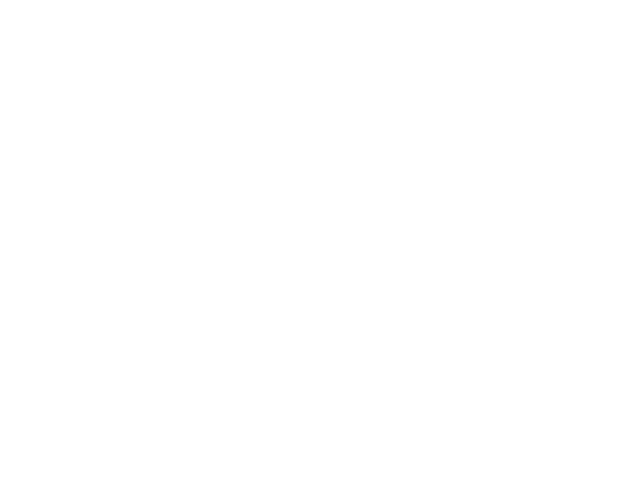
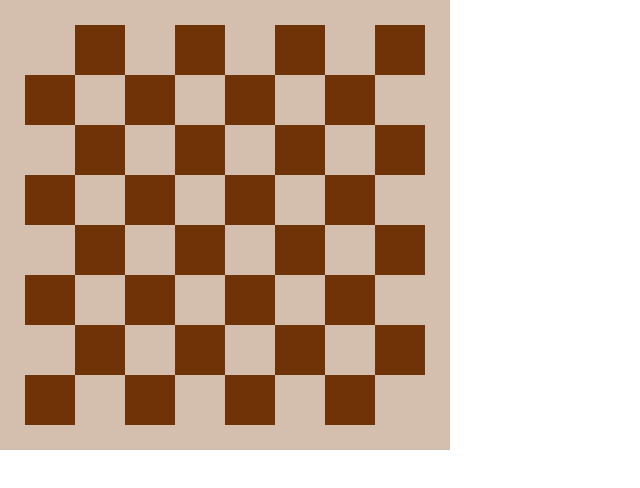
Before and after one commit to Glebcode/chess_board, a plain HTML site: page index.html in a window 1280 px wide. Shown: the whole page, without its empty margins (0-640 px from the left). Drawn offline with Linux system fonts and the light colour scheme.

Commit message:
update(html, css):add squars, boarders

```diff
--- a/index.html
+++ b/index.html
@@ -1,12 +1,85 @@
 <!DOCTYPE html>
 <html lang="en">
+
 <head>
     <meta charset="UTF-8">
     <meta name="viewport" content="width=device-width, initial-scale=1.0">
     <title>Chess board</title>
     <link rel="stylesheet" href="main.css">
 </head>
+
 <body>
+    <div class="chess_board">
+        <div class="square1"></div>
+        <div class="square2"></div>
+        <div class="square3"></div>
+        <div class="square4"></div>
+        <div class="square5"></div>
+        <div class="square6"></div>
+        <div class="square7"></div>
+        <div class="square8"></div>
+        <div class="square9"></div>
+        <div class="square10"></div>
+        <div class="square11"></div>
+        <div class="square12"></div>
+        <div class="square13"></div>
+        <div class="square14"></div>
+        <div class="square15"></div>
+        <div class="square16"></div>
+        <div class="square17"></div>
+        <div class="square18"></div>
+        <div class="square19"></div>
+        <div class="square20"></div>
+        <div class="square21"></div>
+        <div class="square22"></div>
+        <div class="square23"></div>
+        <div class="square24"></div>
+        <div class="square25"></div>
+        <div class="square26"></div>
+        <div class="square27"></div>
+        <div class="square28"></div>
+        <div class="square29"></div>
+        <div class="square30"></div>
+        <div class="square31"></div>
+        <div class="square32"></div>
+        <div class="square33"></div>
+        <div class="square34"></div>
+        <div class="square35"></div>
+        <div class="square36"></div>
+        <div class="square37"></div>
+        <div class="square38"></div>
+        <div class="square39"></div>
+        <div class="square40"></div>
+        <div class="square41"></div>
+        <div class="square42"></div>
+        <div class="square43"></div>
+        <div class="square44"></div>
+        <div class="square45"></div>
+        <div class="square46"></div>
+        <div class="square47"></div>
+        <div class="square48"></div>
+        <div class="square49"></div>
+        <div class="square50"></div>
+        <div class="square51"></div>
+        <div class="square52"></div>
+        <div class="square53"></div>
+        <div class="square54"></div>
+        <div class="square55"></div>
+        <div class="square56"></div>
+        <div class="square57"></div>
+        <div class="square58"></div>
+        <div class="square59"></div>
+        <div class="square60"></div>
+        <div class="square61"></div>
+        <div class="square62"></div>
+        <div class="square63"></div>
+        <div class="square64"></div>
+        <div id="top"></div>
+        <div id="bottom"></div>
+        <div id="right"></div>
+        <div id="left"></div>
+    </div>
 
 </body>
+
 </html>
--- a/main.css
+++ b/main.css
@@ -0,0 +1,374 @@
+.chess_board {
+    width: 450px;
+    height: 450px;
+}
+
+.chess_board div:nth-child(even) {
+    width: 50px;
+    height: 50px;
+    background: rgb(112, 51, 7);
+    position: absolute;
+}
+
+.chess_board div:nth-child(odd) {
+    width: 50px;
+    height: 50px;
+    background: rgb(212, 191, 175);
+    position: absolute;
+}
+
+#top {
+    position: absolute;
+    background: rgb(212, 191, 175);
+    height: 25px;
+    width: 450px;
+    left: 0%;
+    top: 0%;
+}
+
+#bottom {
+    position: absolute;
+    background: rgb(212, 191, 175);
+    height: 25px;
+    width: 450px;
+    left: 0%;
+    top: 425px;
+}
+
+#right {
+    position: absolute;
+    background: rgb(212, 191, 175);
+    height: 400px;
+    width: 25px;
+    left: 425px;
+    top: 25px;
+}
+
+#left {
+    position: absolute;
+    background: rgb(212, 191, 175);
+    height: 400px;
+    width: 25px;
+    left: 0%;
+    top: 25px;
+}
+
+.square1 {
+    top: 25px;
+    left: 25px;
+}
+
+.square2 {
+    top: 25px;
+    left: 75px;
+}
+
+.square3 {
+    top: 25px;
+    left: 125px;
+}
+
+.square4 {
+    top: 25px;
+    left: 175px;
+}
+
+.square5 {
+    top: 25px;
+    left: 225px;
+}
+
+.square6 {
+    top: 25px;
+    left: 275px;
+}
+
+.square7 {
+    top: 25px;
+    left: 325px;
+}
+
+.square8 {
+    top: 25px;
+    left: 375px;
+}
+
+.square16 {
+    top: 75px;
+    left: 25px;
+}
+
+.square15 {
+    top: 75px;
+    left: 75px;
+}
+
+.square14 {
+    top: 75px;
+    left: 125px;
+}
+
+.square13 {
+    top: 75px;
+    left: 175px;
+}
+
+.square12 {
+    top: 75px;
+    left: 225px;
+}
+
+.square11 {
+    top: 75px;
+    left: 275px;
+}
+
+.square10 {
+    top: 75px;
+    left: 325px;
+}
+
+.square9 {
+    top: 75px;
+    left: 375px;
+}
+
+.square17 {
+    top: 125px;
+    left: 25px;
+}
+
+.square18 {
+    top: 125px;
+    left: 75px;
+}
+
+.square19 {
+    top: 125px;
+    left: 125px;
+}
+
+.square20 {
+    top: 125px;
+    left: 175px;
+}
+
+.square21 {
+    top: 125px;
+    left: 225px;
+}
+
+.square22 {
+    top: 125px;
+    left: 275px;
+}
+
+.square23 {
+    top: 125px;
+    left: 325px;
+}
+
+.square24 {
+    top: 125px;
+    left: 375px;
+}
+
+.square32 {
+    top: 175px;
+    left: 25px;
+}
+
+.square31 {
+    top: 175px;
+    left: 75px;
+}
+
+.square30 {
+    top: 175px;
+    left: 125px;
+}
+
+.square29 {
+    top: 175px;
+    left: 175px;
+}
+
+.square28 {
+    top: 175px;
+    left: 225px;
+}
+
+.square27 {
+    top: 175px;
+    left: 275px;
+}
+
+.square26 {
+    top: 175px;
+    left: 325px;
+}
+
+.square25 {
+    top: 175px;
+    left: 375px;
+}
+
+.square33 {
+    top: 225px;
+    left: 25px;
+}
+
+.square34 {
+    top: 225px;
+    left: 75px;
+}
+
+.square35 {
+    top: 225px;
+    left: 125px;
+}
+
+.square36 {
+    top: 225px;
+    left: 175px;
+}
+
+.square37 {
+    top: 225px;
+    left: 225px;
+}
+
+.square38 {
+    top: 225px;
+    left: 275px;
+}
+
+.square39 {
+    top: 225px;
+    left: 325px;
+}
+
+.square40 {
+    top: 225px;
+    left: 375px;
+}
+
+.square48 {
+    top: 275px;
+    left: 25px;
+}
+
+.square47 {
+    top: 275px;
+    left: 75px;
+}
+
+.square46 {
+    top: 275px;
+    left: 125px;
+}
+
+.square45 {
+    top: 275px;
+    left: 175px;
+}
+
+.square44 {
+    top: 275px;
+    left: 225px;
+}
+
+.square43 {
+    top: 275px;
+    left: 275px;
+}
+
+.square42 {
+    top: 275px;
+    left: 325px;
+}
+
+.square41 {
+    top: 275px;
+    left: 375px;
+}
+
+
+.square49 {
+    top: 325px;
+    left: 25px;
+}
+
+.square50 {
+    top: 325px;
+    left: 75px;
+}
+
+.square51 {
+    top: 325px;
+    left: 125px;
+}
+
+.square52 {
+    top: 325px;
+    left: 175px;
+}
+
+.square53 {
+    top: 325px;
+    left: 225px;
+}
+
+.square54 {
+    top: 325px;
+    left: 275px;
+}
+
+.square55 {
+    top: 325px;
+    left: 325px;
+}
+
+.square56 {
+    top: 325px;
+    left: 375px;
+}
+.square64 {
+    top: 375px;
+    left: 25px;
+}
+
+.square63 {
+    top: 375px;
+    left: 75px;
+}
+
+.square62 {
+    top: 375px;
+    left: 125px;
+}
+
+.square61 {
+    top: 375px;
+    left: 175px;
+}
+
+.square60 {
+    top: 375px;
+    left: 225px;
+}
+
+.square59 {
+    top: 375px;
+    left: 275px;
+}
+
+.square58 {
+    top: 375px;
+    left: 325px;
+}
+
+.square57 {
+    top: 375px;
+    left: 375px;
+}
```
